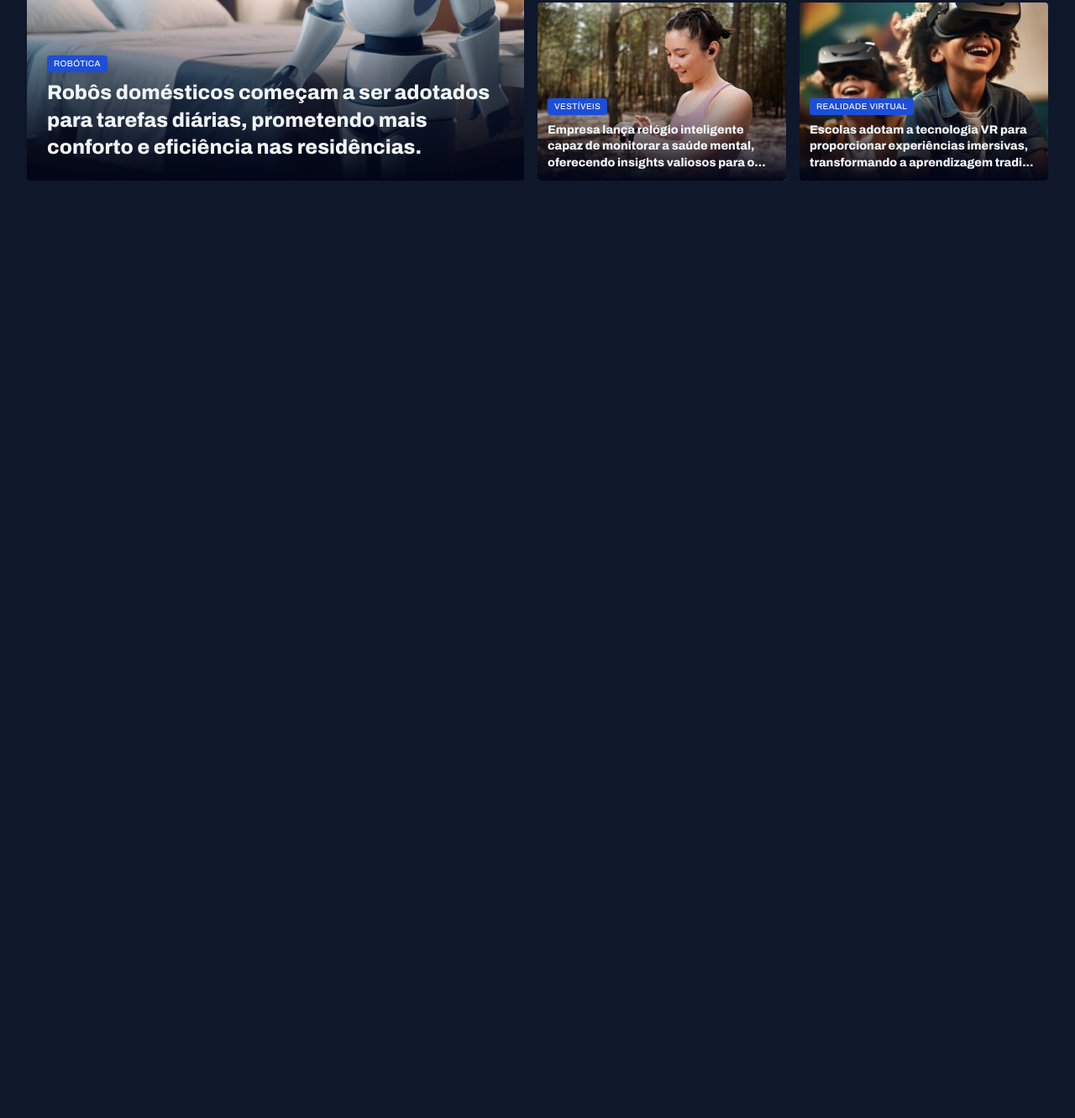
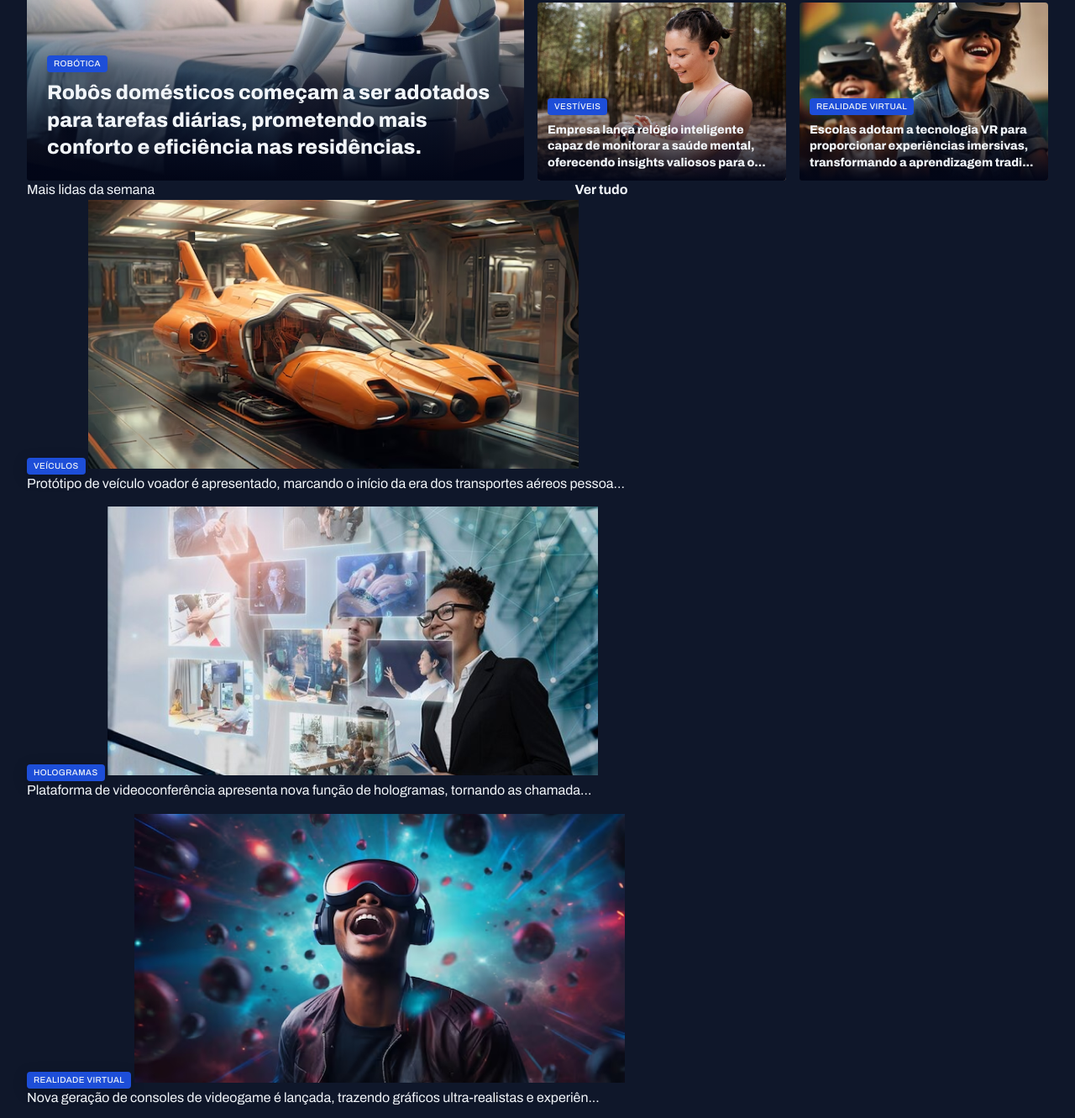
Before and after one commit to willianpm/Projeto-Rocketseat-portal_de_noticias, a plain HTML site: page index.html in a window 1280 px wide. Shown: the part 365-1696 px from the top of the page at 84% size. Before the commit the page ends 800 px from the top, so only its background shows below. Drawn offline with Linux system fonts and the light colour scheme.

Commit message:
feat: add weekly highlights section with top articles

```diff
--- a/index.html
+++ b/index.html
@@ -111,6 +111,50 @@
           </figure>
         </div>
       </section>
+      <section id="weekly">
+        <header class="grid grid-flow-col">
+          <h3>Mais lidas da semana</h3>
+          <a href="#" class="grid grid-flow-col">
+            <strong>Ver tudo</strong>
+            <span></span>
+          </a>
+        </header>
+
+        <div class="grid gap-16">
+          <figure>
+            <span class="content-tag">veículos</span>
+            <img src="assets/images/Image 06.png" alt="" />
+            <p>
+              Protótipo de veículo voador é apresentado, marcando o início da
+              era dos transportes aéreos pessoa...
+            </p>
+          </figure>
+          <figure>
+            <span class="content-tag">hologramas</span>
+            <img src="assets/images/Image 07.png" alt="" />
+            <p>
+              Plataforma de videoconferência apresenta nova função de
+              hologramas, tornando as chamada...
+            </p>
+          </figure>
+          <figure>
+            <span class="content-tag">realidade virtual</span>
+            <img src="assets/images/Image 08.png" alt="" />
+            <p>
+              Nova geração de consoles de videogame é lançada, trazendo gráficos
+              ultra-realistas e experiên...
+            </p>
+          </figure>
+          <figure>
+            <span class="content-tag">internet</span>
+            <img src="assets/images/Image 09.png" alt="" />
+            <p>
+              Projeto busca oferecer internet de alta velocidade em áreas
+              remotas através de satélites.
+            </p>
+          </figure>
+        </div>
+      </section>
     </main>
   </body>
 </html>
```
